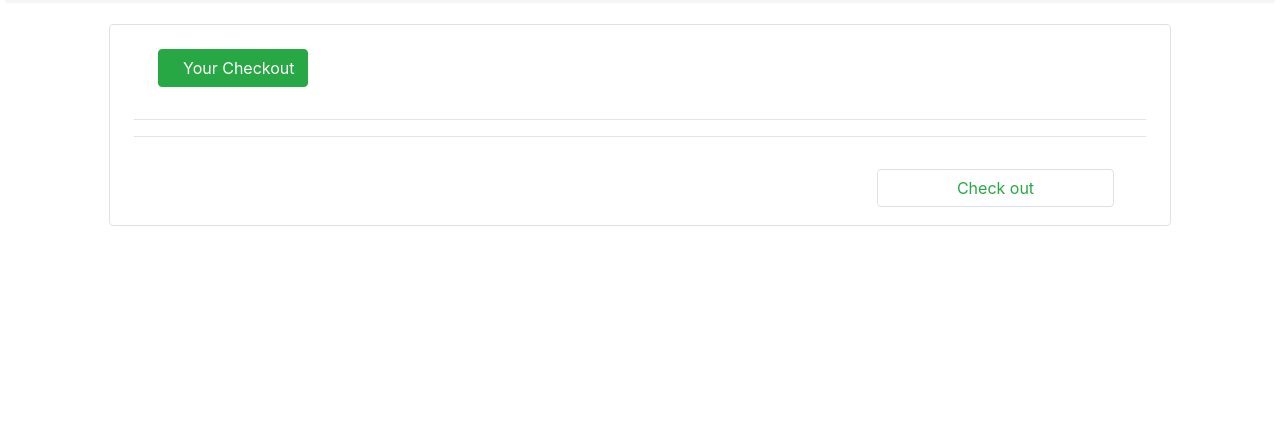
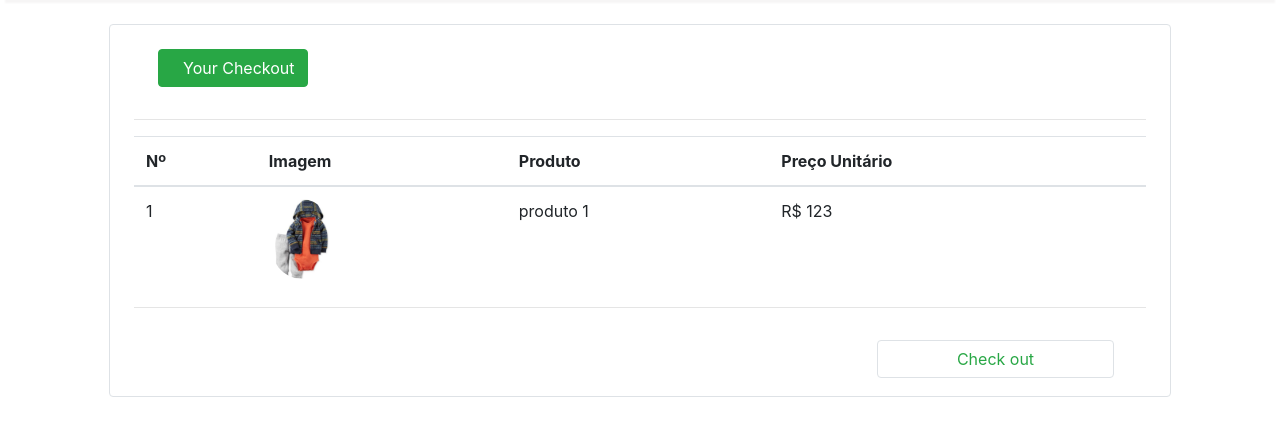
Before and after one commit to OtvMonteiro/AionDjango, a Django app: template aiondj/loja/templates/checkout.html in a window 1280 px wide. Shown: the part 80-516 px from the top of the page. Run offline with Django 4.2, Linux system fonts and the light colour scheme; the template is opened without the code that fills it: values that come from a table or form of the project are taken from there, others are empty; data comes from the database, SQL or seed files in the repository; both versions use the stored data as it was after the commit; some libraries are stand-ins or nearby versions.

Commit message:
Melhorias de Checkout

```diff
--- a/aiondj/loja/templates/checkout.html
+++ b/aiondj/loja/templates/checkout.html
@@ -8,40 +8,30 @@
    <div class="border rounded p-4 m-4">
         <p class="display-4 pl-4 ml-4 btn btn-success rounded-pill">Your Checkout</p>
         <hr>
-        {% comment %} <table class="table">
+        <table class="table">
             <thead>
                 <tr>
-                    <th>Image</th>
-                    <th>Product</th>
-                    <th>Price</th>
-                    <th>Quantity</th>
-                    <th>Total</th>
+                    <th>Nº</th>
+                    <th>Imagem</th>
+                    <th>Produto</th>
+                    <th>Preço Unitário</th>
                 </tr>
             </thead>
             <tbody>
 
-                {% for product in products %}
+                {% for produto in produtos %}
                 <tr>
                     <td>{{forloop.counter}}</td>
-                    <td><img style="height: 80px;" class="rounded-circle" src="{{product.image.url}}" alt=""></td>
-                    <td>{{product.name}}</td>
-                    <td>{{product.price|currency}}</td>
-                    <td>{{product|cart_quantity:request.session.checkout}}</td>
-                    <td>{{product|price_total:request.session.checkout|currency}}</td>
+                    <td><img style="height: 80px;" class="rounded-circle" src="{{produto.imagem.url}}" alt=""></td>
+                    <td>{{produto.nome}}</td>
+                    <td>{{produto.preco_unitario|currency}}</td>
                 </tr>
 
                 {% endfor %}
 
             </tbody>
 
-            <tfoot>
-                <tr>
-                    <th colspan="4"></th>
-                    <th class="" colspan="">Total</th>
-                    <th>{{products|total_cart_price:request.session.checkout|currency}}</th>
-                </tr>
-            </tfoot>
-        </table> {% endcomment %}
+        </table>
         <hr>
         <div class="m-3 p-3">
             <a href="#" data-toggle="modal" data-target="#exampleModal" class="btn btn-outline-success border rounded  col-lg-3 float-right">Check out</a>
--- a/aiondj/loja/views/finalizar.py
+++ b/aiondj/loja/views/finalizar.py
@@ -29,10 +29,10 @@ class Finalizar(View):
                           cpf = cpf,
                           nome = nome,
                           endereco=endereco,
-                          id_produto=produto,
+                          id_produto=produto.id,
                           quantidade=int(quantidade or 0),
                           valor_total = multiply(int(quantidade or 0), produto.preco_unitario))
             venda.save()
         request.session['checkout'] = {}
 
-        return redirect('homepage')
+        return redirect('checkout')
```
Also changed, not shown: aiondj/db.sqlite3.
